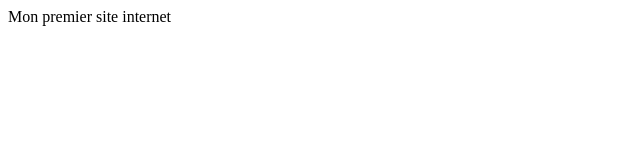
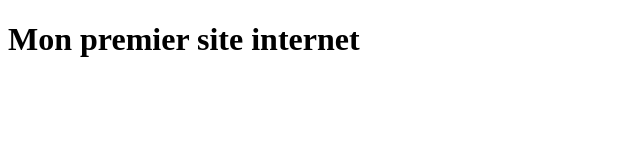
Before and after one commit to LudoSimon/Portfolio, a plain HTML site: page index.html in a window 1280 px wide. Shown: the whole page, without its empty margins (0-640 px from the left). Drawn offline with Linux system fonts and the light colour scheme.

Commit message:
Force h1 style

```diff
--- a/index.html
+++ b/index.html
@@ -6,6 +6,6 @@
     <title>Document</title>
 </head>
 <body>
-    Mon premier site internet
+    <h1>Mon premier site internet</h1>
 </body>
 </html>
```
